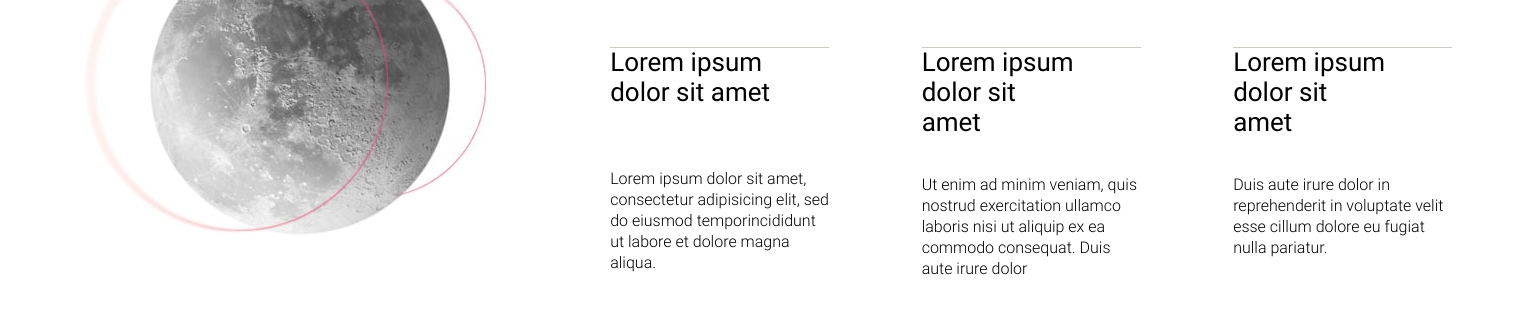
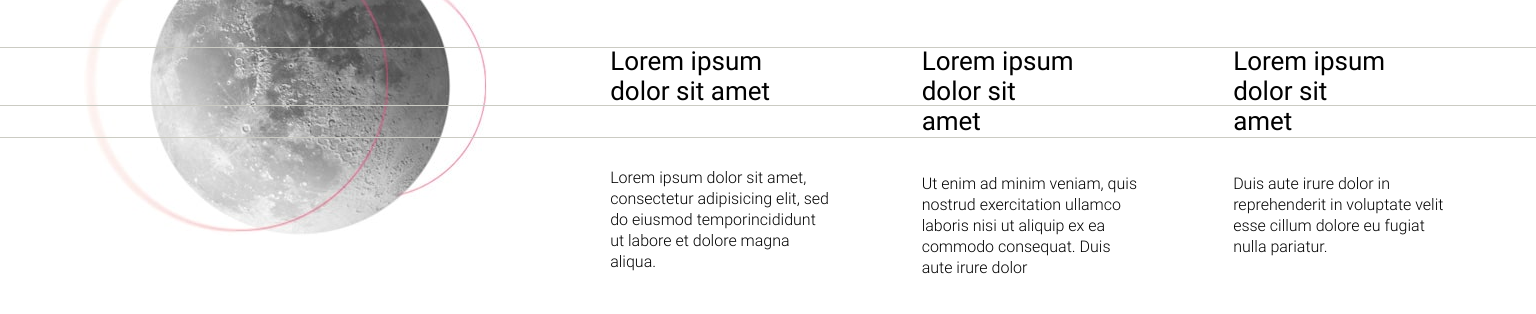
Before and after one commit to hryhorii1/front-end-test, a plain HTML site: page Test1/index.html in a window 1536 px wide. Shown: the part 334-648 px from the top of the page. Drawn offline with Linux system fonts and the light colour scheme.

Commit message:
final commit

```diff
--- a/Test1/css/container.css
+++ b/Test1/css/container.css
@@ -1,6 +1,7 @@
 .container {
     margin: auto;
     padding: 1rem;
+    padding-bottom: 0;
     min-width: 17.5rem;
     max-width: 87.5rem;
 }
--- a/Test1/css/header.css
+++ b/Test1/css/header.css
@@ -1,6 +1,7 @@
 .wrapper {
     background: #FFFFFF;
     width: 100%;
+    position: relative;
 }
 
 .page-nav__logo {
@@ -86,18 +87,22 @@
 .burger-button__icon:first-child {
     margin-top: 5px;
 }
+
 .burger-button {
     display: inline-block;
     float: right;
 }
+
 .page-nav__buttons {
     display: inline-block;
 }
+
 .clearfix::after {
     display: table;
     content: "";
     clear: both;
 }
+
 @media (min-width: 1366px) {
     .burger-button__icon {
         display: none;
--- a/Test1/css/main.css
+++ b/Test1/css/main.css
@@ -50,6 +50,9 @@ img {
     height: 1px;
     width: 100%;
     background-color: #cbcbc3;
+    position: absolute;
+    left: 0;
+    top: calc(100% - 100px - 55px - 309px - 50px - 36px - 50px - 155px);
 }
 
 @-webkit-keyframes fade-in {
@@ -112,6 +115,7 @@ img {
     /* Opera 12+ */
     animation: fade-in 2.5s linear;
     /* IE 10+, Fx 29+ */
+    top: calc(100% - 97px - 55px - 309px - 50px - 36px - 50px - 130px);
 }
 
 .hor-line:nth-of-type(3) {
@@ -123,6 +127,7 @@ img {
     /* Opera 12+ */
     animation: fade-in 4s linear;
     /* IE 10+, Fx 29+ */
+    top: calc(100% - 95px - 55px - 309px - 50px - 40px - 50px - 100px);
 }
 
 .hor-line:nth-of-type(4) {
@@ -134,12 +139,30 @@ img {
     /* Opera 12+ */
     animation: fade-in 5s linear;
     /* IE 10+, Fx 29+ */
+    top: calc(100% - 100px - 55px - 309px - 50px - 40px - 115px);
 }
 
 @media (min-width: 1366px) {
     .section-title {
         font-size: 3.8125rem;
         margin-top: 0;
+    }
+
+    .hor-line:nth-of-type(4) {
+        display: none;
+        top: calc(100% - 100px - 55px - 180px);
+    }
+
+    .hor-line {
+        top: calc(100% - 100px - 55px - 300px);
+    }
+
+    .hor-line:nth-of-type(2) {
+        top: calc(100% - 100px - 55px - 242px);
+    }
+
+    .hor-line:nth-of-type(3) {
+        top: calc(100% - 100px - 55px - 210px);
     }
 
     .main {
@@ -166,7 +189,7 @@ img {
 
     .main {
         padding-top: 11.125rem;
-        padding-bottom: 14.25rem;
+        padding-bottom: 14rem;
     }
 
     .container-img {
@@ -177,3 +200,9 @@ img {
         margin-bottom: 0;
     }
 }
+
+@media (min-width: 1920px) {
+    .hor-line:nth-of-type(4) {
+        display: block;
+    }
+}
--- a/Test1/index.html
+++ b/Test1/index.html
@@ -12,6 +12,10 @@
 
 <body>
     <div class="wrapper">
+        <div class="hor-line"></div>
+        <div class="hor-line"></div>
+        <div class="hor-line"></div>
+        <div class="hor-line"></div>
         <div class="container">
             <header class="header">
                 <nav class="page-nav clearfix">
@@ -44,13 +48,13 @@
                     <h2 class="section-title">Lorem ipsum dolor sit amet</h2>
                     <div class="section-article">
                         <article class="article">
-                            <div class="hor-line"></div>
+
                             <h3 class="article-title shorter-title">Lorem ipsum <br>dolor sit amet</h3>
                             <p class="text">Lorem ipsum dolor sit amet, consectetur adipisicing elit, sed do eiusmod
                                 temporincididunt ut labore et dolore magna aliqua.</p>
                         </article>
                         <article class="article">
-                            <div class="hor-line"></div>
+
                             <h3 class="article-title">Lorem ipsum <br>dolor sit <br>amet<br>
                             </h3>
                             <p class="text">Ut enim ad minim veniam, quis nostrud exercitation ullamco laboris nisi ut
@@ -58,7 +62,7 @@
                             </p>
                         </article>
                         <article class="article">
-                            <p class="hor-line"></p>
+
                             <h3 class="article-title">Lorem ipsum <br>dolor sit <br>amet</h3>
                             <p class="text">Duis aute irure dolor in reprehenderit in voluptate velit esse cillum
                                 dolore eu
```
